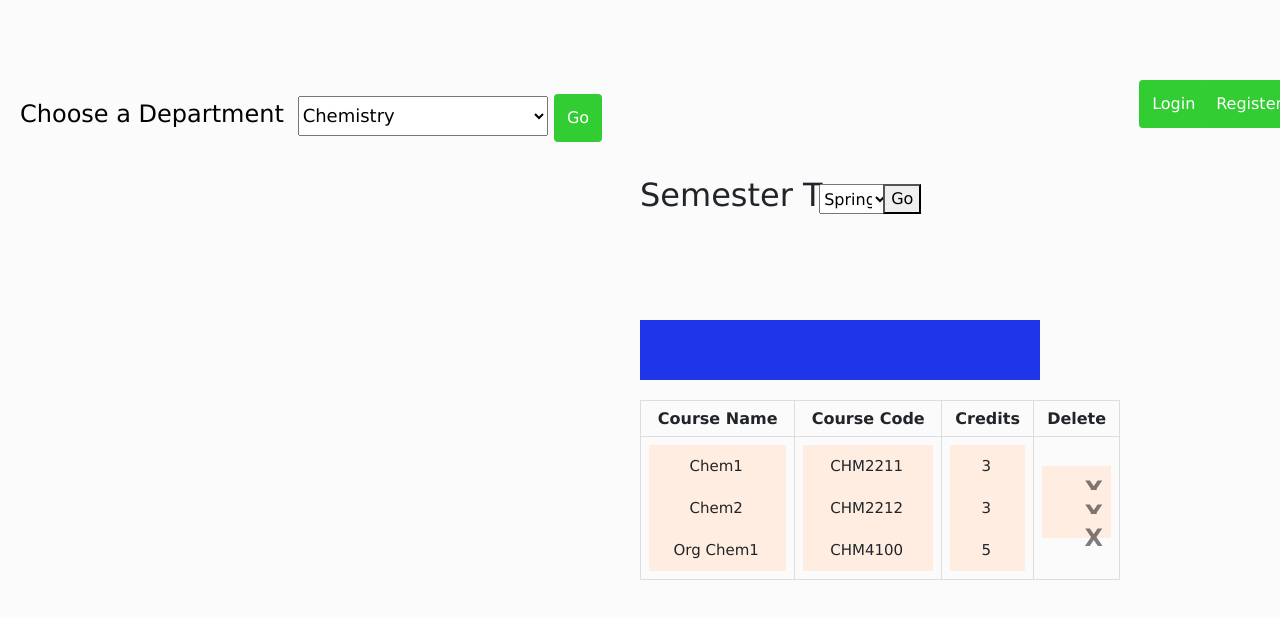
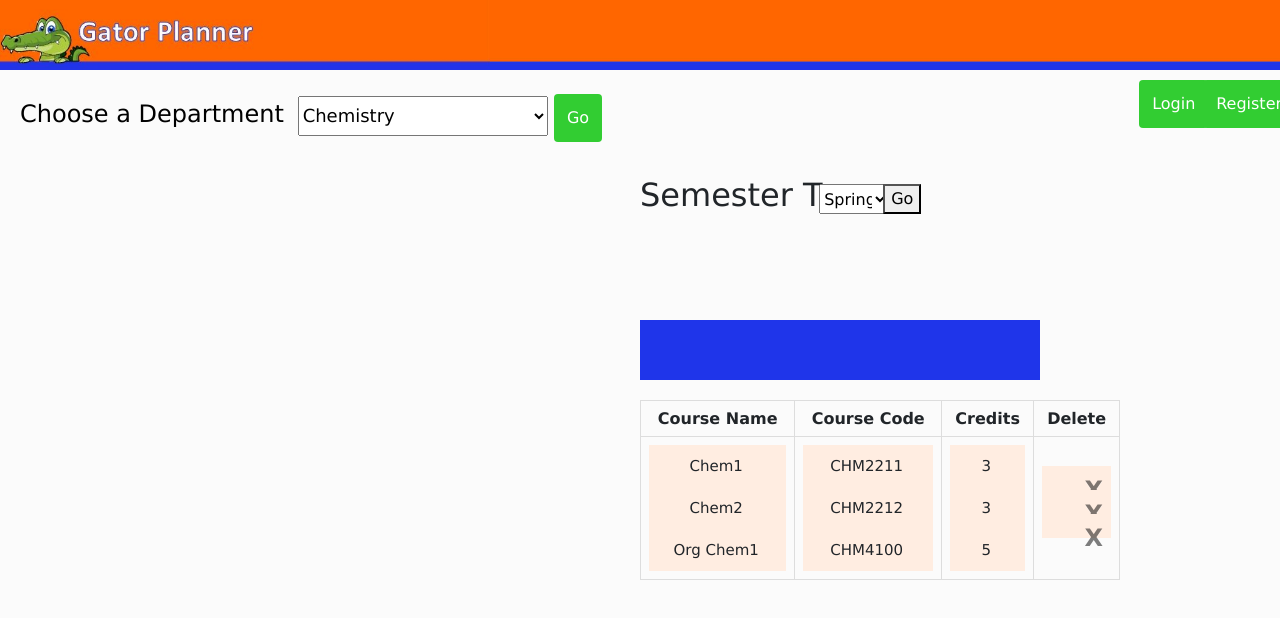
Before and after one commit to luccaspg/_GatorPlanner, a website: page client/index.html in a window 1280 px wide. Drawn offline with nearby package versions, Linux system fonts and the light colour scheme.

Commit message:
Edited css

```diff
--- a/client/styles/main.css
+++ b/client/styles/main.css
@@ -13,8 +13,8 @@ input {
 }
 
 #banner{
-	background-image: url("images/banner.JPG"),
-					  url("images/backgroundColor.JPG");
+	background-image: url("../images/banner.JPG"),
+					  url("../images/backgroundColor.JPG");
 	background-position: left;
 	background-size: contain;
 	height: 70px;
```
